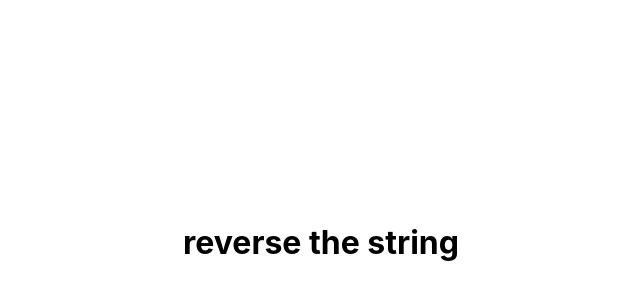
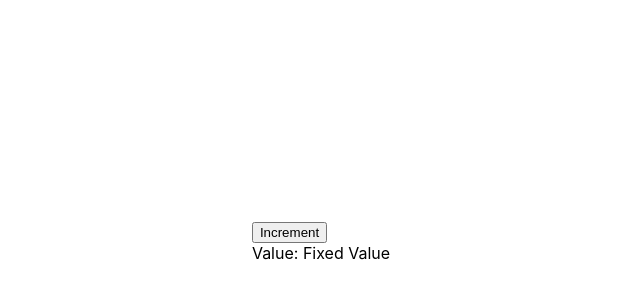
Before and after one commit to aniket2727/react-interview-problems, a React (Create React App) app in the folder app/: page / in a window 1280 px wide. Shown: the part 158-458 px from the top of the page, without its empty margins (319-959 px from the left). Built offline with nearby package versions, Linux system fonts and the light colour scheme.

Commit message:
add code

```diff
--- a/app/src/App.js
+++ b/app/src/App.js
@@ -201,10 +201,11 @@ import Code215 from "./Code215";
 import Code216 from "./Code216";
 import Code217 from "./Code217";
 import Code218 from "./Code218";
+import Code219 from "./Code219";
 function App() {
   return (
     <div>
-       <Code218/>
+       <Code219/>
     </div>
   );
 }
--- /dev/null
+++ b/app/src/Code219.js
@@ -0,0 +1,24 @@
+
+// react.memo
+
+
+
+import React, { useState } from 'react';
+
+const Child = React.memo(({ value }) => {
+  console.log('Child re-rendered');
+  return <div>Value: {value}</div>;
+});
+
+const Code219 = () => {
+  const [count, setCount] = useState(0);
+
+  return (
+    <div>
+      <button onClick={() => setCount((prev) => prev + 1)}>Increment</button>
+      <Child value="Fixed Value" />
+    </div>
+  );
+};
+
+export default Code219;
```
